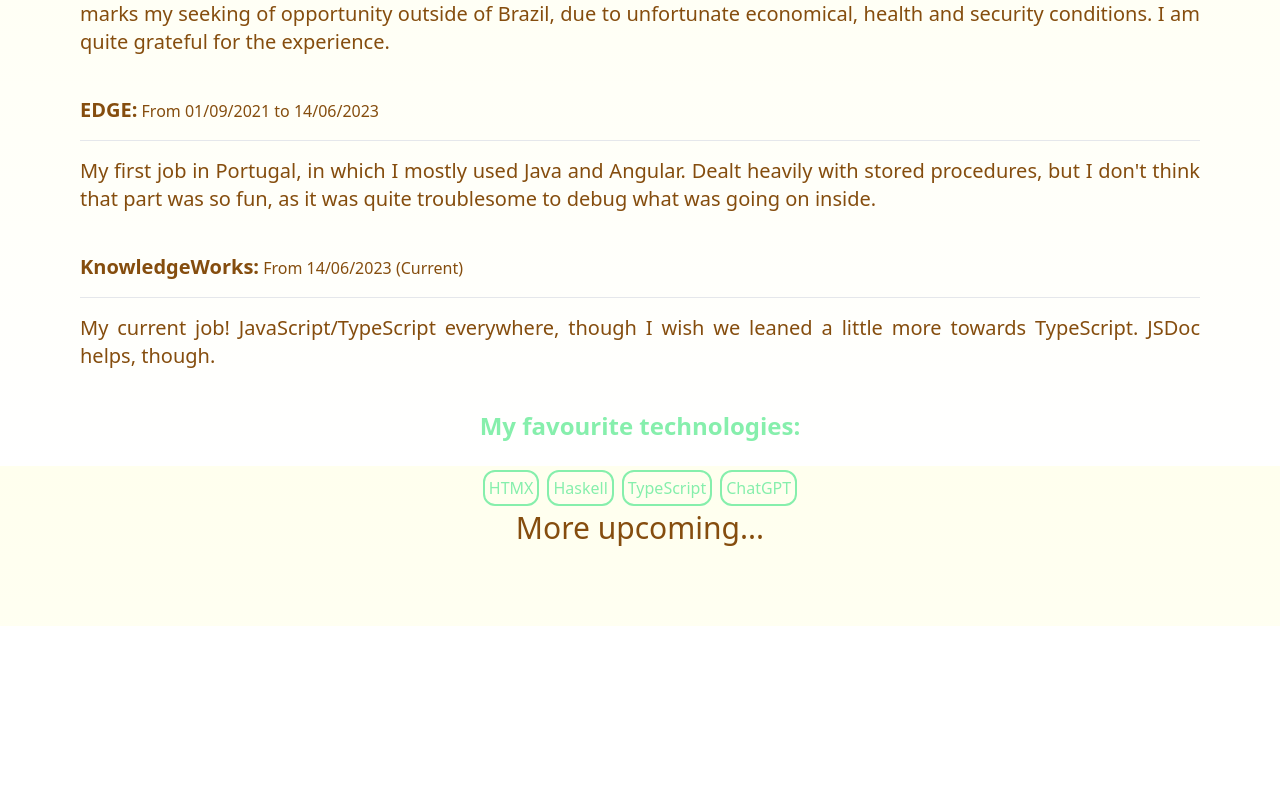
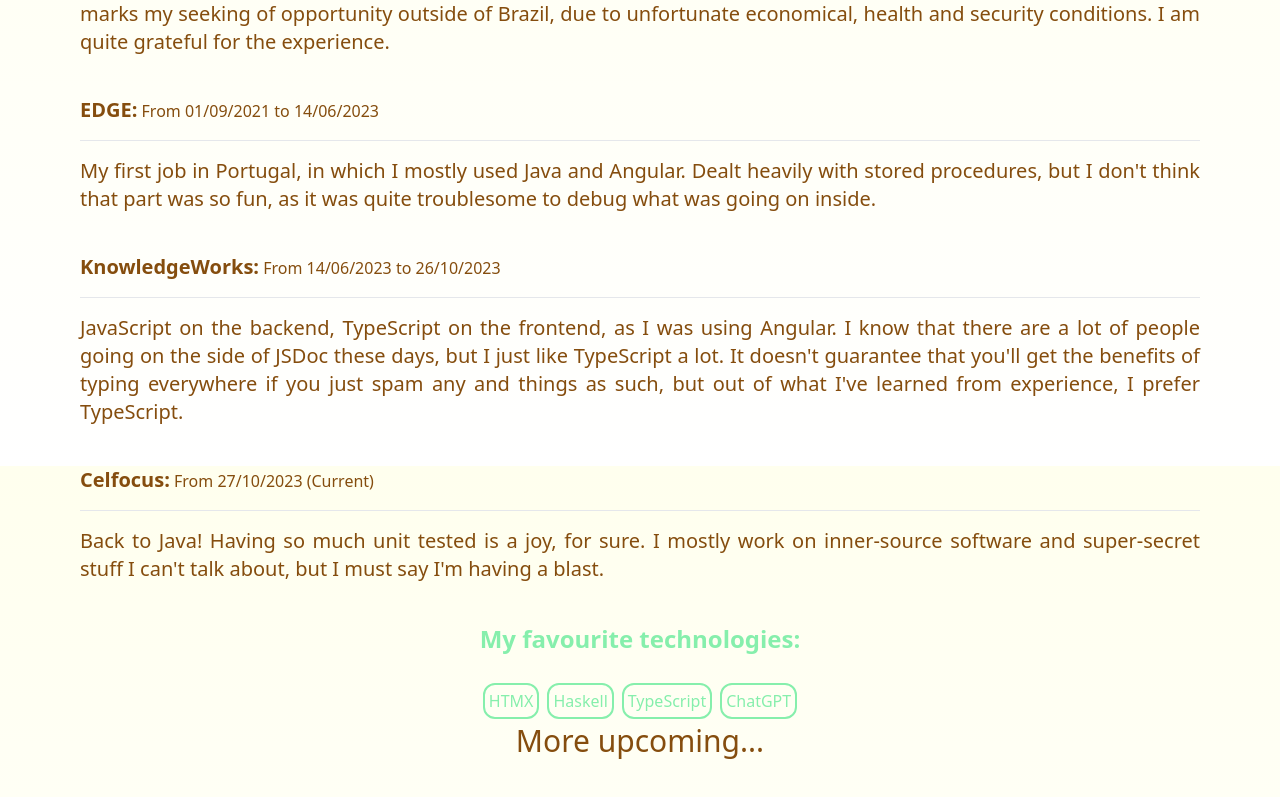
Before and after one commit to GabrielBarbosaGV/GabrielBarbosaGV.github.io, a SvelteKit app: page / in a window 1280 px wide. Shown: the part 1134-1931 px from the top of the page. Before the commit the page ends 1760 px from the top, so only its background shows below. Built offline with nearby package versions, Linux system fonts and the light colour scheme.

Commit message:
Adding new work experience

```diff
--- a/src/routes/+page.svelte
+++ b/src/routes/+page.svelte
@@ -226,9 +226,16 @@
       to debug what was going on inside.
     </WorkExperience>
 
-    <WorkExperience title="KnowledgeWorks" startDate="14/06/2023">
-      My current job! JavaScript/TypeScript everywhere, though I wish we leaned a little more
-      towards TypeScript. JSDoc helps, though.
+    <WorkExperience title="KnowledgeWorks" startDate="14/06/2023" endDate="26/10/2023">
+      JavaScript on the backend, TypeScript on the frontend, as I was using Angular. I know that there
+      are a lot of people going on the side of JSDoc these days, but I just like TypeScript a lot. It
+      doesn't guarantee that you'll get the benefits of typing everywhere if you just spam any and things
+      as such, but out of what I've learned from experience, I prefer TypeScript.
+    </WorkExperience>
+
+    <WorkExperience title="Celfocus" startDate="27/10/2023">
+      Back to Java! Having so much unit tested is a joy, for sure. I mostly work on inner-source software
+      and super-secret stuff I can't talk about, but I must say I'm having a blast.
     </WorkExperience>
 
     <div class="text-center mb-6">
```
